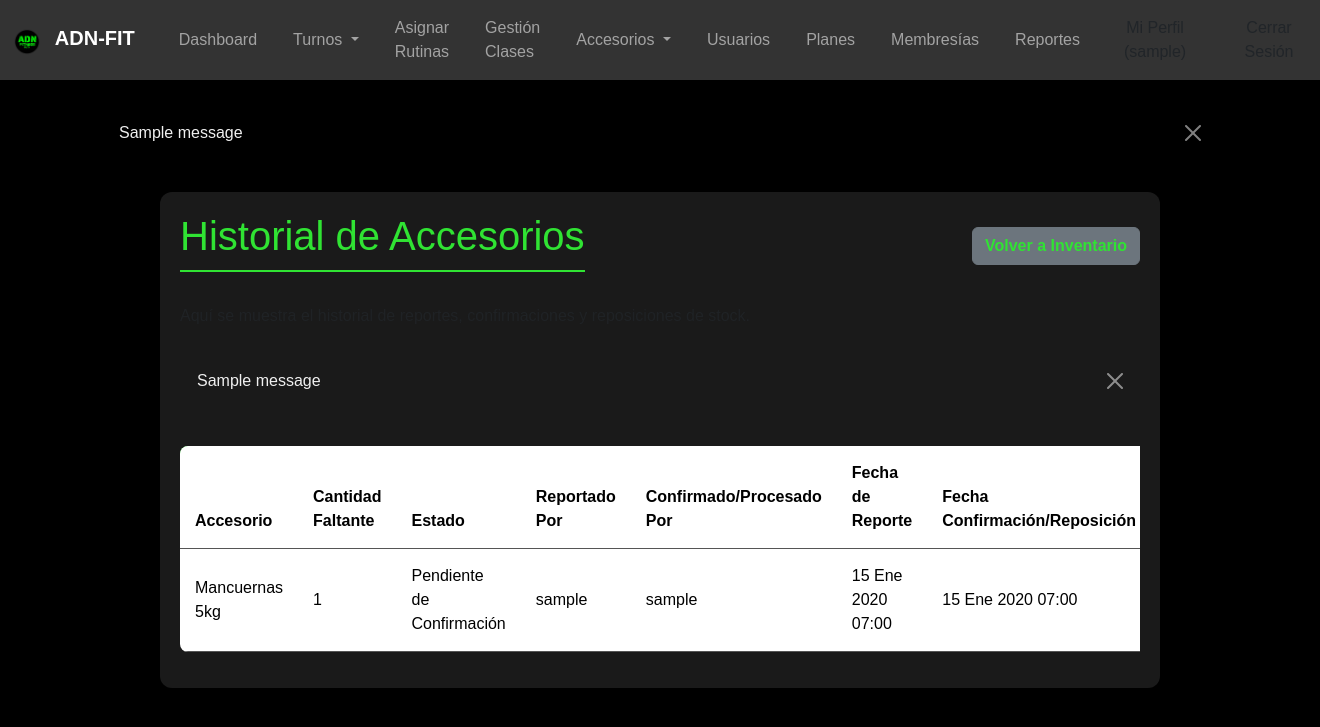
After one commit to ShadowR2909/ADN-FIT-TALLER, a Django app: page /accesorios/reportes/historial/ in a window 1320 px wide. The commit adds this page. Shown: the top 727 px of the page. Run offline with Django 5.2, Linux system fonts and the light colour scheme; a user stored in the database is signed in; data comes from the database, SQL or seed files in the repository; tables that the repository leaves empty hold one stand-in row (values such as "Sample post"); one stand-in notice (Sample message) is shown; some libraries are stand-ins or nearby versions.

Commit message:
hice un makemigrations cuidado, ya se actualiza automaticamente cuando se pierde un accesorio, agregue un historial, agregue boton de rutinas en acceso rapido

```diff
--- a/accesorios/models.py
+++ b/accesorios/models.py
@@ -2,16 +2,12 @@ from django.db import models
 from django.conf import settings
 from django.core.validators import MinValueValidator
 
-# Asume que ya tienes un modelo de Usuario extendido o Profile
 User = settings.AUTH_USER_MODEL
 
+# 1. Accesorio primero
 class Accesorio(models.Model):
-    """Representa un accesorio físico del gimnasio (e.g., mancuerna, colchoneta)."""
     nombre = models.CharField(max_length=100, unique=True)
-    cantidad_total = models.PositiveIntegerField(
-        default=0,
-        verbose_name="Cantidad en Inventario"
-    )
+    cantidad_total = models.PositiveIntegerField(default=0, verbose_name="Cantidad en Inventario")
     descripcion = models.TextField(blank=True, null=True)
 
     class Meta:
@@ -21,46 +17,20 @@ class Accesorio(models.Model):
     def __str__(self):
         return f"{self.nombre} ({self.cantidad_total} en stock)"
 
+# 2. ReporteFaltante
 class ReporteFaltante(models.Model):
-    """
-    Representa el reporte de un empleado sobre la falta de un accesorio.
-    Esto se corresponde con el flujo 'Faltante' y 'Reporte' en el DFD.
-    """
     ESTADOS = [
         ('PENDIENTE', 'Pendiente de Confirmación'),
         ('CONFIRMADO', 'Confirmado (Requiere Compra)'),
         ('DESCARTADO', 'Descartado por Empleado/Admin'),
     ]
 
-    accesorio = models.ForeignKey(Accesorio, on_delete=models.CASCADE)
-    cantidad_faltante = models.PositiveIntegerField(
-        validators=[MinValueValidator(1)],
-        verbose_name="Unidades faltantes reportadas"
-    )
+    accesorio = models.ForeignKey('Accesorio', on_delete=models.CASCADE)
+    cantidad_faltante = models.PositiveIntegerField(validators=[MinValueValidator(1)])
     fecha_reporte = models.DateTimeField(auto_now_add=True)
-
-    # El Empleado que crea el reporte
-    empleado_reporte = models.ForeignKey(
-        User,
-        on_delete=models.SET_NULL,
-        null=True,
-        related_name='reportes_creados'
-    )
-
-    estado = models.CharField(
-        max_length=20,
-        choices=ESTADOS,
-        default='PENDIENTE'
-    )
-
-    # Campo para la confirmación del flujo (Confirmacion/Confirma faltante)
-    empleado_confirmacion = models.ForeignKey(
-        User,
-        on_delete=models.SET_NULL,
-        null=True,
-        blank=True,
-        related_name='reportes_confirmados'
-    )
+    empleado_reporte = models.ForeignKey(User, on_delete=models.SET_NULL, null=True, related_name='reportes_creados')
+    estado = models.CharField(max_length=20, choices=ESTADOS, default='PENDIENTE')
+    empleado_confirmacion = models.ForeignKey(User, on_delete=models.SET_NULL, null=True, blank=True, related_name='reportes_confirmados')
     fecha_confirmacion = models.DateTimeField(null=True, blank=True)
 
     class Meta:
@@ -71,37 +41,17 @@ class ReporteFaltante(models.Model):
     def __str__(self):
         return f"Reporte #{self.id} de {self.accesorio.nombre} - {self.estado}"
 
+# 3. Reposicion
 class Reposicion(models.Model):
-    """Registra la compra o reposición de stock en respuesta a un ReporteFaltante confirmado."""
-
-    # Vinculamos al reporte que generó la necesidad
-    reporte = models.OneToOneField(
-        ReporteFaltante,
-        on_delete=models.CASCADE,
-        limit_choices_to={'estado': 'CONFIRMADO'}, # Solo se puede reponer un reporte confirmado
-        related_name='reposicion'
-    )
-
-    # Cantidad que se compró (debería ser igual o mayor a la faltante)
-    cantidad_comprada = models.PositiveIntegerField(
-        default=0,
-        verbose_name="Cantidad de unidades compradas"
-    )
-
+    reporte = models.OneToOneField('ReporteFaltante', on_delete=models.CASCADE, related_name='reposicion')
+    cantidad_comprada = models.PositiveIntegerField(default=0, verbose_name="Cantidad de unidades compradas")
     fecha_compra = models.DateTimeField(auto_now_add=True)
-
-    # El Administrador que procesó la compra
-    administrador = models.ForeignKey(
-        User,
-        on_delete=models.SET_NULL,
-        null=True,
-        related_name='compras_procesadas'
-    )
-
-    def __str__(self):
-        return f'Reposición de {self.cantidad_comprada} de {self.reporte.accesorio.nombre}'
+    administrador = models.ForeignKey(User, on_delete=models.SET_NULL, null=True, related_name='compras_procesadas')
 
     class Meta:
         verbose_name = "Reposición de Stock"
         verbose_name_plural = "Reposiciones de Stock"
         ordering = ['-fecha_compra']
+
+    def __str__(self):
+        return f'Reposición de {self.cantidad_comprada} de {self.reporte.accesorio.nombre}'
--- a/accesorios/urls.py
+++ b/accesorios/urls.py
@@ -16,4 +16,8 @@ urlpatterns = [
 
     path('reposicion/crear/<int:pk>/', views.reposicion_create, name='reposicion_create'),
 
+    # Historial de reportes y reposiciones
+    path('reportes/historial/', views.historial_accesorios, name='historial_accesorios'),
+
+
 ]
--- a/accesorios/views.py
+++ b/accesorios/views.py
@@ -15,6 +15,21 @@ class StaffRequiredMixin(UserPassesTestMixin):
         return self.request.user.is_authenticated and (
             self.request.user.profile.rol in ['Entrenador', 'Administrador']
         )
+# NUEVO: Historial completo de accesorios (reportes y reposiciones)
+@login_required
+def historial_accesorios(request):
+    """Muestra todos los reportes y reposiciones, con quién y cuándo se realizaron."""
+    reportes = ReporteFaltante.objects.all().select_related('accesorio', 'empleado_reporte', 'empleado_confirmacion')
+    reposiciones = Reposicion.objects.all().select_related('reporte', 'administrador')
+
+    context = {
+        'reportes': reportes,
+        'reposiciones': reposiciones,
+        'page_title': 'Historial de Accesorios',
+    }
+    return render(request, 'accesorios/historial_accesorios.html', context)
+
+
 
 # 1. CONSULTA Y COMPARA ACCESORIOS (Listar Inventario)
 @login_required
@@ -55,27 +70,33 @@ def reporte_confirmar(request, pk):
     """Permite a un empleado/admin confirmar o descartar un reporte."""
     reporte = get_object_or_404(ReporteFaltante, pk=pk)
 
-    # Opcional: Agregar aquí un chequeo de rol Staff para seguridad
-
     if request.method == 'POST':
         accion = request.POST.get('accion')
 
         if accion == 'confirmar':
             reporte.estado = 'CONFIRMADO'
-            # Aquí podrías reducir la cantidad_total del Accesorio si lo deseas
-            messages.success(request, f'Reporte de {reporte.accesorio.nombre} confirmado. ¡Necesitas comprar!')
+            # Descontamos del stock del accesorio
+            accesorio = reporte.accesorio
+            if accesorio.cantidad_total >= reporte.cantidad_faltante:
+                accesorio.cantidad_total -= reporte.cantidad_faltante
+            else:
+                accesorio.cantidad_total = 0  # Por si la cantidad faltante es mayor
+            accesorio.save()
+
+            messages.success(request, f'Reporte de {accesorio.nombre} confirmado. Stock actualizado.')
 
         elif accion == 'descartar':
             reporte.estado = 'DESCARTADO'
             messages.warning(request, f'Reporte de {reporte.accesorio.nombre} descartado.')
 
         reporte.empleado_confirmacion = request.user
-        reporte.fecha_confirmacion = timezone.now() # Asegura que timezone esté importado
+        reporte.fecha_confirmacion = timezone.now()
         reporte.save()
         return redirect('accesorios:reportes_pendientes')
 
-    # Para GET, simplemente redirigimos o mostramos una página simple
     return redirect('accesorios:reportes_pendientes')
+
+
 
 # 4. GESTIÓN DE REPOSICIÓN (Flujo de Compra/Actualización de Stock)
 class AdminRequiredMixin(UserPassesTestMixin):
--- /dev/null
+++ b/templates/accesorios/historial_accesorios.html
@@ -0,0 +1,81 @@
+{% extends 'base.html' %}
+{% load static %}
+{% load humanize %}
+{% load tz %}
+
+{% block title %}Historial de Accesorios{% endblock %}
+
+{% block content %}
+<div class="d-flex justify-content-between align-items-center mb-4">
+    <h1>Historial de Accesorios</h1>
+    <a href="{% url 'accesorios:inventario_list' %}" class="btn btn-secondary">
+        Volver a Inventario
+    </a>
+</div>
+
+<p class="text-muted mb-4">
+    Aquí se muestra el historial de reportes, confirmaciones y reposiciones de stock.
+</p>
+
+{% if messages %}
+    <div class="alert-container">
+        {% for message in messages %}
+            <div class="alert alert-adn-{{ message.tags }} alert-dismissible fade show" role="alert">
+                {{ message }}
+                <button type="button" class="btn-close btn-close-white" data-bs-dismiss="alert" aria-label="Close"></button>
+            </div>
+        {% endfor %}
+    </div>
+{% endif %}
+
+<div class="table-responsive">
+    <table class="table table-hover align-middle">
+        <thead>
+            <tr>
+                <th scope="col">Accesorio</th>
+                <th scope="col">Cantidad Faltante</th>
+                <th scope="col">Estado</th>
+                <th scope="col">Reportado Por</th>
+                <th scope="col">Confirmado/Procesado Por</th>
+                <th scope="col">Fecha de Reporte</th>
+                <th scope="col">Fecha Confirmación/Reposición</th>
+            </tr>
+        </thead>
+        <tbody>
+            {% for reporte in reportes %}
+            <tr class="{% if reporte.estado == 'PENDIENTE' %}table-warning-adn{% elif reporte.estado == 'DESCARTADO' %}table-secondary{% else %}table-success{% endif %}">
+                <td>{{ reporte.accesorio.nombre }}</td>
+                <td>{{ reporte.cantidad_faltante }}</td>
+                <td>{{ reporte.get_estado_display }}</td>
+                <td>{{ reporte.empleado_reporte.username }}</td>
+                <td>
+                    {% if reporte.empleado_confirmacion %}
+                        {{ reporte.empleado_confirmacion.username }}
+                    {% elif reporte.reposicion and reporte.reposicion.administrador %}
+                        {{ reporte.reposicion.administrador.username }}
+                    {% else %}
+                        -
+                    {% endif %}
+                </td>
+                <td>{{ reporte.fecha_reporte|localtime|date:"d M Y H:i" }}</td>
+                <td>
+                    {% if reporte.fecha_confirmacion %}
+                        {{ reporte.fecha_confirmacion|localtime|date:"d M Y H:i" }}
+                    {% elif reporte.reposicion %}
+                        {{ reporte.reposicion.fecha_compra|localtime|date:"d M Y H:i" }}
+                    {% else %}
+                        -
+                    {% endif %}
+                </td>
+            </tr>
+            {% empty %}
+            <tr>
+                <td colspan="7" class="text-center text-muted py-4">
+                    No hay historial registrado todavía.
+                </td>
+            </tr>
+            {% endfor %}
+        </tbody>
+    </table>
+</div>
+{% endblock content %}
--- a/templates/cuentas/dashboard.html
+++ b/templates/cuentas/dashboard.html
@@ -24,7 +24,6 @@
                 <div class="d-flex flex-wrap gap-2">
                     <a href="{% url 'turnos:staff_list' %}" class="btn btn-outline-info">Ver Todos los Turnos</a>
                     <a href="{% url 'turnos:staff_create' %}" class="btn btn-outline-info">Crear Nuevo Cupo/Asignar</a>
-
                 </div>
 
             {% endif %}
@@ -37,8 +36,7 @@
                     <a href="{% url 'gestion_membresias' %}" class="btn btn-outline-warning">Gestionar Membresías</a>
                     <a href="{% url 'gestion_clases' %}" class="btn btn-outline-warning">Gestionar Clases</a>
                     <a href="{% url 'accesorios:inventario_list' %}" class="btn btn-outline-warning">Gestionar Accesorios</a>
-
-
+                    <a href="{% url 'asignar_rutinas' %}" class="btn btn-outline-warning">Asignar Rutinas</a>
                 </div>
 
             {% elif rol == "Entrenador" %}
@@ -47,7 +45,6 @@
                     <a href="{% url 'asignar_rutinas' %}" class="btn btn-outline-info">Asignar Rutinas</a>
                     <a href="{% url 'lista_alumnos' %}" class="btn btn-outline-info">Ver Mis Alumnos (Socios)</a>
                     <a href="{% url 'accesorios:inventario_list' %}" class="btn btn-outline-warning">Gestionar Accesorios</a>
-
                 </div>
 
             {% elif rol == "Socio" %}
```
Also changed, not shown: accesorios/forms.py (+17 -4 lines), templates/accesorios/inventario_list.html (+8 -9 lines), accesorios/migrations/0003_alter_reportefaltante_cantidad_faltante_and_more.py (added).
